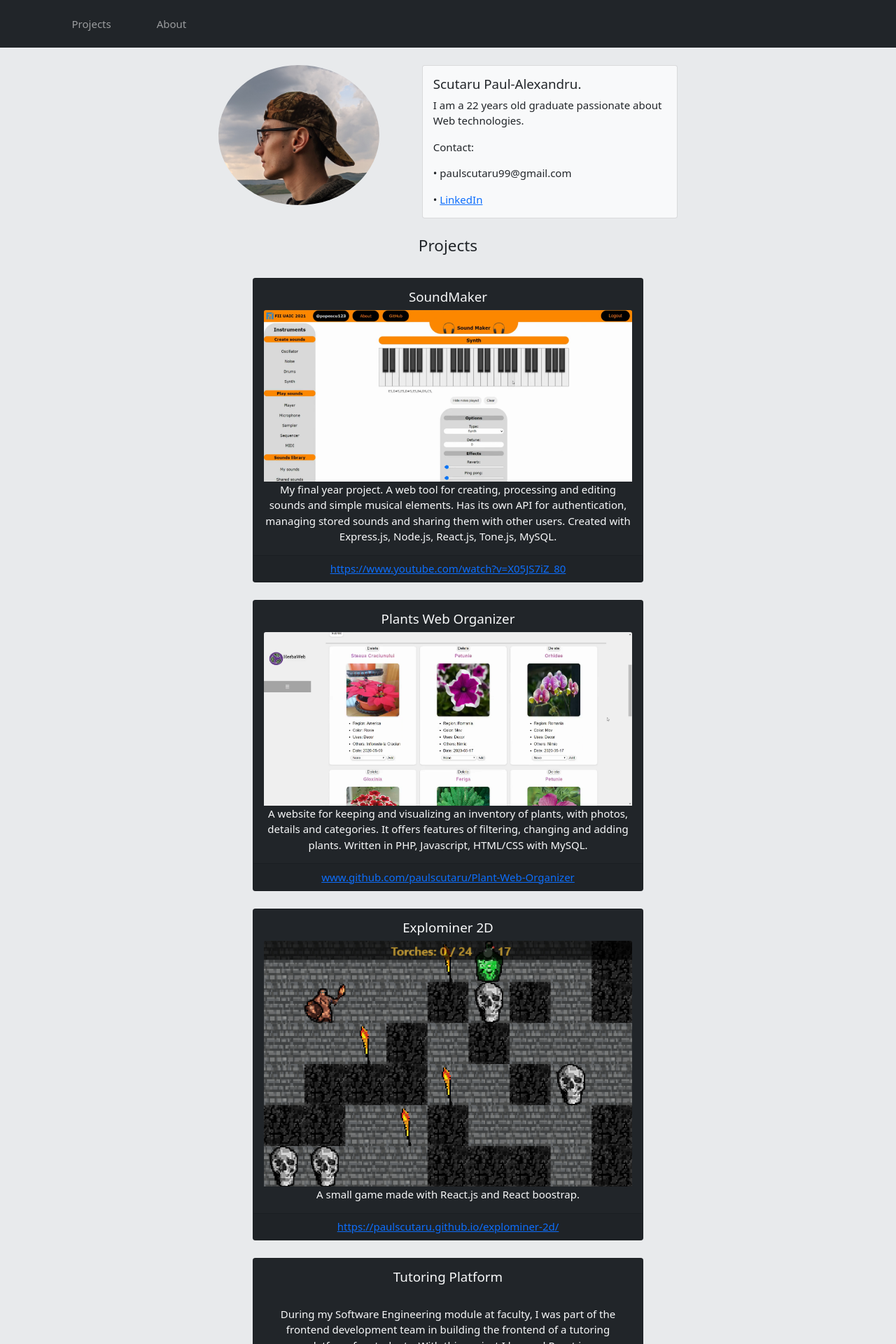
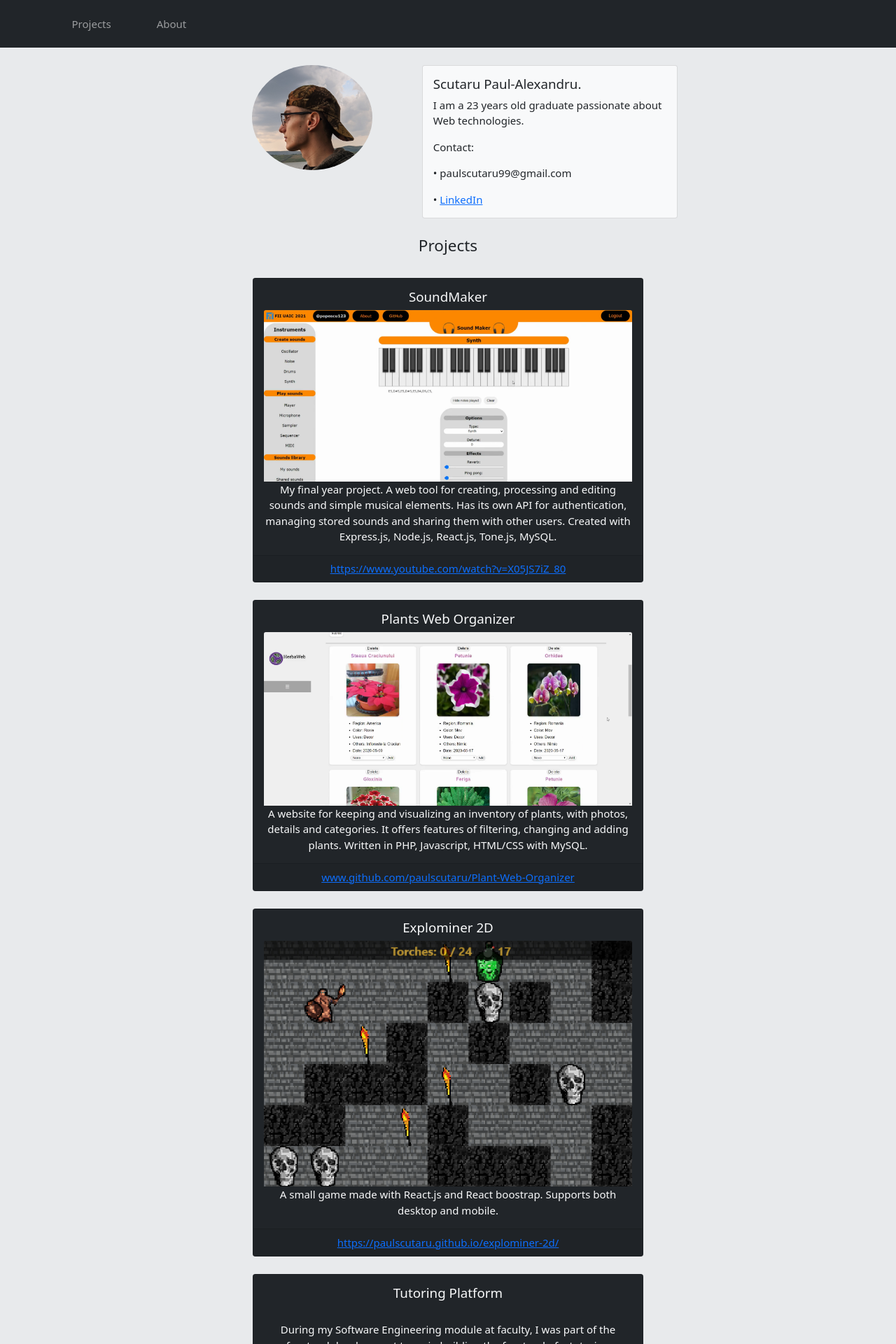
Before and after one commit to paulscutaru/Portfolio, a React (Create React App) app: page / in a window 1280 px wide. Shown: the top 1920 px of the page at 70% size. Built offline with nearby package versions, Linux system fonts and the light colour scheme; the HTML template or start-up script is replaced by a standard one.

Commit message:
updated info

```diff
--- a/src/About.js
+++ b/src/About.js
@@ -4,6 +4,8 @@ import { Container, Row, Col, Card} from 'react-bootstrap'
 import 'bootstrap/dist/css/bootstrap.min.css'
 
 function About(props) {
+  window.scroll(0,300)
+
   return (
     <Container className="about-container margin-top margin-bottom">
       <h4>About</h4>
@@ -15,7 +17,6 @@ function About(props) {
                 learning science. Thus, I chose a career in computer science because you can combine it with any domain, you can make an app about anything.</Card.Text>
               <Card.Text>I enjoy making little programs in my free time, like simple algorithms or testing things out, watching computers science videos and reading articles.</Card.Text>
               <Card.Text>Some of my interests also include cybersecurity and cryptography.</Card.Text>
-              <Card.Footer>Also, I make music as a hobby and post it on YouTube.</Card.Footer>
             </Card.Body>
           </Card>
           <Card className="about margin-bottom" bg="dark" text="light">
--- a/src/App.css
+++ b/src/App.css
@@ -53,3 +53,14 @@
   border: none;
   width: 60px;
 }
+
+.portrait-img {
+  height: 150px;
+  display: block;
+  margin-left: auto;
+  margin-right: auto;
+}
+
+.row{
+  margin-right: 0;
+}
--- a/src/App.js
+++ b/src/App.js
@@ -27,13 +27,13 @@ function App() {
         <Container>
           <Row className="justify-content-md-center">
             <Col xs={12} sm={3} md={3}>
-              <Image src="portrait.jpg" className="margin-top" style={{ height: "200px" }} roundedCircle />
+              <Image src="portrait.jpg" className="portrait-img margin-top" roundedCircle />
             </Col>
             <Col xs={12} sm={4} md={4}>
               <Card className="margin-top" bg="light" text="dark">
                 <Card.Body>
                   <Card.Title>Scutaru Paul-Alexandru.</Card.Title>
-                  <Card.Text>I am a 22 years old graduate passionate about Web technologies.</Card.Text>
+                  <Card.Text>I am a 23 years old graduate passionate about Web technologies.</Card.Text>
                   <Card.Text>Contact:</Card.Text>
                   <Card.Text>• paulscutaru99@gmail.com</Card.Text>
                   <Card.Text>• <a target="_blank" href="https://www.linkedin.com/in/paul-alexandru-scutaru-301044221/" rel="noreferrer">LinkedIn</a></Card.Text>
--- a/src/Projects.js
+++ b/src/Projects.js
@@ -6,6 +6,8 @@ import { Container } from 'react-bootstrap'
 import 'bootstrap/dist/css/bootstrap.min.css'
 
 function Projects(props) {
+  window.scroll(0,300)
+
   return (
     <Container className="projects margin-top" >
       <h4>Projects</h4>
@@ -30,7 +32,7 @@ function Projects(props) {
         link="https://paulscutaru.github.io/explominer-2d/"
         image="explominer-2d.png"
         title="Explominer 2D"
-        description="A small game made with React.js and React boostrap."
+        description="A small game made with React.js and React boostrap. Supports both desktop and mobile."
       />
       <Thumbnail
         link="https://github.com/Elaech/A7-IP"
```
